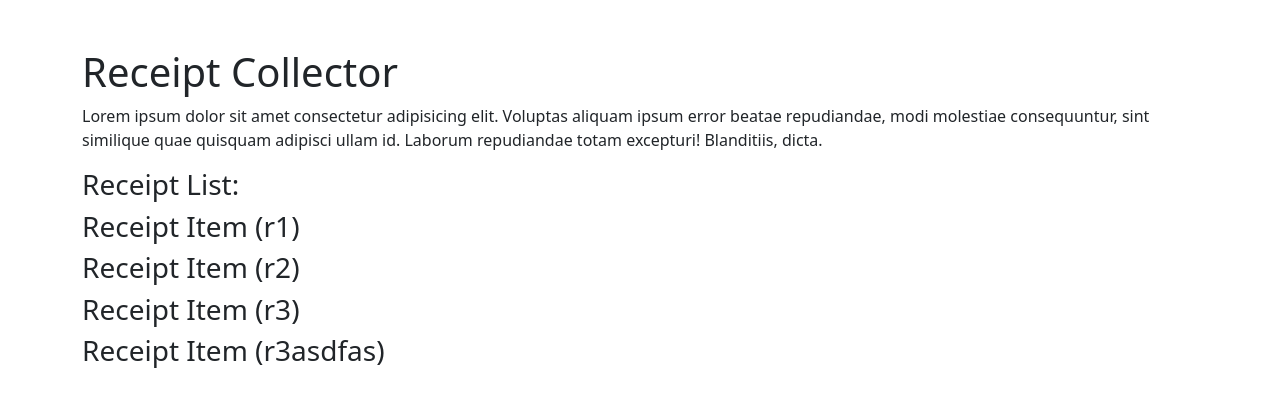
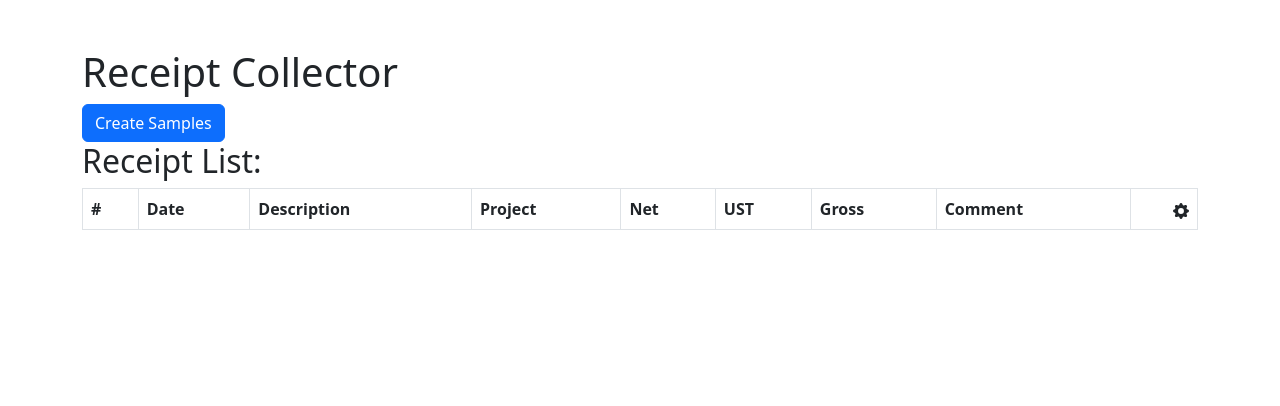
Before and after one commit to iham/MSC_DDB_D6_Abgabe, a React (Create React App) app in the folder receipt/: page / in a window 1280 px wide. Shown: the top 406 px of the page. Built offline with nearby package versions, Linux system fonts and the light colour scheme.

Commit message:
added table, remove button, color for high netval, ...

```diff
--- a/receipt/package.json
+++ b/receipt/package.json
@@ -3,6 +3,7 @@
   "version": "0.1.0",
   "private": true,
   "dependencies": {
+    "@faker-js/faker": "^7.6.0",
     "@testing-library/jest-dom": "^5.14.1",
     "@testing-library/react": "^13.0.0",
     "@testing-library/user-event": "^13.2.1",
--- a/receipt/public/data/projects.json
+++ b/receipt/public/data/projects.json
@@ -1,19 +1,19 @@
-{
-    "project_1" : {
+[
+    {
         "name": "Project 1",
         "active": true
     },
-    "project_2" : {
+    {
         "name": "Project 2",
         "active": true
     },
-    "project_3" : {
+    {
         "name": "Project 3",
         "active": false
     },
-    "project_4" : {
+    {
         "name": "Project 4",
         "active": true
     }
 
-}
+]
--- a/receipt/src/App.js
+++ b/receipt/src/App.js
@@ -1,28 +1,69 @@
 import 'bootstrap/dist/css/bootstrap.css';
+import { useEffect, useState } from 'react';
 import ReceiptList from './component/ReceiptList';
 
 import Receipt from './data/Receipt';
+import ReceiptService from './services/ReceiptService';
+
+import { faker } from '@faker-js/faker';
 
 const App = props => {
-  const receipts = ['r1', 'r2', 'r3', 'r3asdfas'];
-  let r0 = new Receipt();
-  let r1 = new Receipt(
-    new Date(),
-    "description",
-    "project",
-    100,
-    20,
-    "comment"
-  );
-  console.log(r0);
-  debugger;
+  const [projectTypes, setProjectTypes] =  useState([]);
+  const [ustTypes, setUSTTypes] =  useState([]);
+  const [receiptService, setReceiptService] = useState(new ReceiptService());
+  const [receipts, setReceipts] = useState(receiptService.receipts);
+
+  // load data ONCE
+  useEffect(() => {
+    // loading project types
+    const fetchProjects = async () => {
+        const result = await fetch("/data/projects.json");
+        const dataJson = await result.json();
+        setProjectTypes([...dataJson]);
+    };
+    fetchProjects();
+    // loading UST types
+    const fetchUST = async () => {
+      const result = await fetch("/data/ust.json");
+      const dataJson = await result.json();
+      setUSTTypes([...dataJson]);
+    };
+    fetchUST();
+  }, []);
+
+  const handleCreateSampleReceipts = () => {
+      const pl = projectTypes.length;
+      const ustl = ustTypes.length;
+      const dateMax = new Date();
+      let dateMin = new Date();
+      dateMin.setFullYear(dateMin.getFullYear() - 3);
+      for (let i = 0; i < 100; i++) {
+        let randomProject = projectTypes[Math.floor(Math.random()*pl)].name;
+        let randomUST = ustTypes[Math.floor(Math.random()*ustl)].value;
+        let randomVal = Math.random() * (500.0 - 0.01) + 0.01;
+        const receipt = new Receipt(
+          faker.date.between(dateMin, dateMax),
+          `Description Text ${i}`,
+          randomProject,
+          randomVal,
+          randomUST,
+          `Comment Text ${i}`,
+        );
+        receiptService.add(receipt);
+      }
+      setReceipts([...receiptService.receipts]);
+  }
+  const handleDeleteReceipt = (receipt) => {
+    receiptService.remove(receipt);
+    setReceipts([...receiptService.receipts]);
+  }
+
   return (
     <div className='container mt-5 mb-5'>
       <h1>Receipt Collector</h1>
-      <p>
-        Lorem ipsum dolor sit amet consectetur adipisicing elit. Voluptas aliquam ipsum error beatae repudiandae, modi molestiae consequuntur, sint similique quae quisquam adipisci ullam id. Laborum repudiandae totam excepturi! Blanditiis, dicta.
-      </p>
-      <ReceiptList receipts={receipts}/>
+      <button className='btn btn-primary'
+          onClick={evt => handleCreateSampleReceipts()}>Create Samples</button>
+      <ReceiptList handleDeleteReceipt={handleDeleteReceipt} receipts={receipts}/>
     </div>
   );
 }
--- a/receipt/src/component/ReceiptItem.js
+++ b/receipt/src/component/ReceiptItem.js
@@ -1,9 +1,19 @@
+import {BsFillTrashFill} from 'react-icons/bs';
+
 const ReceiptItem = props => {
-    const {receipt} = props
+    const {receipt, itemNum} = props
     return (
-        <>
-        <h3>Receipt Item ({receipt})</h3>
-        </>
+        <tr className={receipt.netVal>400?'table-danger':''}>
+            <td>{itemNum}</td>
+            <td>{receipt.receiptDate?.toLocaleDateString('de-AT')}</td>
+            <td>{receipt.description}</td>
+            <td>{receipt.project}</td>
+            <td className="text-end">€ {receipt.netVal.toFixed(2)}</td>
+            <td className="text-end">{receipt.ust}%</td>
+            <td className="text-end">€ {receipt.grossVal.toFixed(2)}</td>
+            <td>{receipt.comment}</td>
+            <td className="text-end"><button className='btn p-0' onClick={(evt) => props.handleDeleteReceipt(receipt)}><BsFillTrashFill/></button></td>
+        </tr>
     )
 };
 
--- a/receipt/src/component/ReceiptList.js
+++ b/receipt/src/component/ReceiptList.js
@@ -1,13 +1,32 @@
 import ReceiptItem from "./ReceiptItem";
+import { BsFillGearFill } from "react-icons/bs";
 
 const ReceiptList = props => {
     const { receipts } = props;
     return (
         <>
-        <h3>Receipt List:</h3>
-        {receipts.map(item => {
-            return <ReceiptItem receipt={item} />
-        })}
+            <h2>Receipt List:</h2>
+            <table className="table table-striped table-hover table-bordered">
+                <thead>
+                    <tr>
+                        <th scope="col">#</th>
+                        <th scope="col">Date</th>
+                        <th scope="col">Description</th>
+                        <th scope="col">Project</th>
+                        <th scope="col">Net</th>
+                        <th scope="col">UST</th>
+                        <th scope="col">Gross</th>
+                        <th scope="col">Comment</th>
+                        <th scope="col" className="text-end"><BsFillGearFill /></th>
+                    </tr>
+                </thead>
+                <tbody className="table-group-divider">
+
+                    {receipts.map((item, key) => {
+                        return <ReceiptItem key={`receipt-list-item-${key}`} itemNum={key + 1} receipt={item} handleDeleteReceipt={props.handleDeleteReceipt} />
+                    })}
+                </tbody>
+            </table>
         </>
     )
 };
--- a/receipt/src/data/Receipt.js
+++ b/receipt/src/data/Receipt.js
@@ -39,7 +39,7 @@ class Receipt {
         return this.#ust;
     }
     get grossVal() {
-        return this.netVal + (this.netVal/100 * this.ust);
+        return this.netVal + (this.netVal/100) * this.ust;
     }
     get comment() {
         return this.#comment;
--- a/receipt/src/services/ReceiptService.js
+++ b/receipt/src/services/ReceiptService.js
@@ -1,3 +1,30 @@
 class ReceiptService {
+    #receipts;
+
+    constructor () {
+        this.#receipts = [];
+    }
+
+    get receipts () {
+        return this.#receipts;
+    }
+
+    add(receipt) {
+        this.#receipts.push(receipt);
+        this.#sortReceiptsByDate();
+    }
+
+    remove(receipt) {
+        this.#receipts.splice(
+            this.#receipts.indexOf(receipt), 1
+        );
+        this.#sortReceiptsByDate();
+    }
+    #sortReceiptsByDate() {
+        // sort dates descending
+        this.#receipts.sort((a,b) => b.receiptDate - a.receiptDate);
+    }
 
 }
+
+export default ReceiptService;
```
Also changed, not shown: 1 other file (tests, documents, lock files or other folders).
